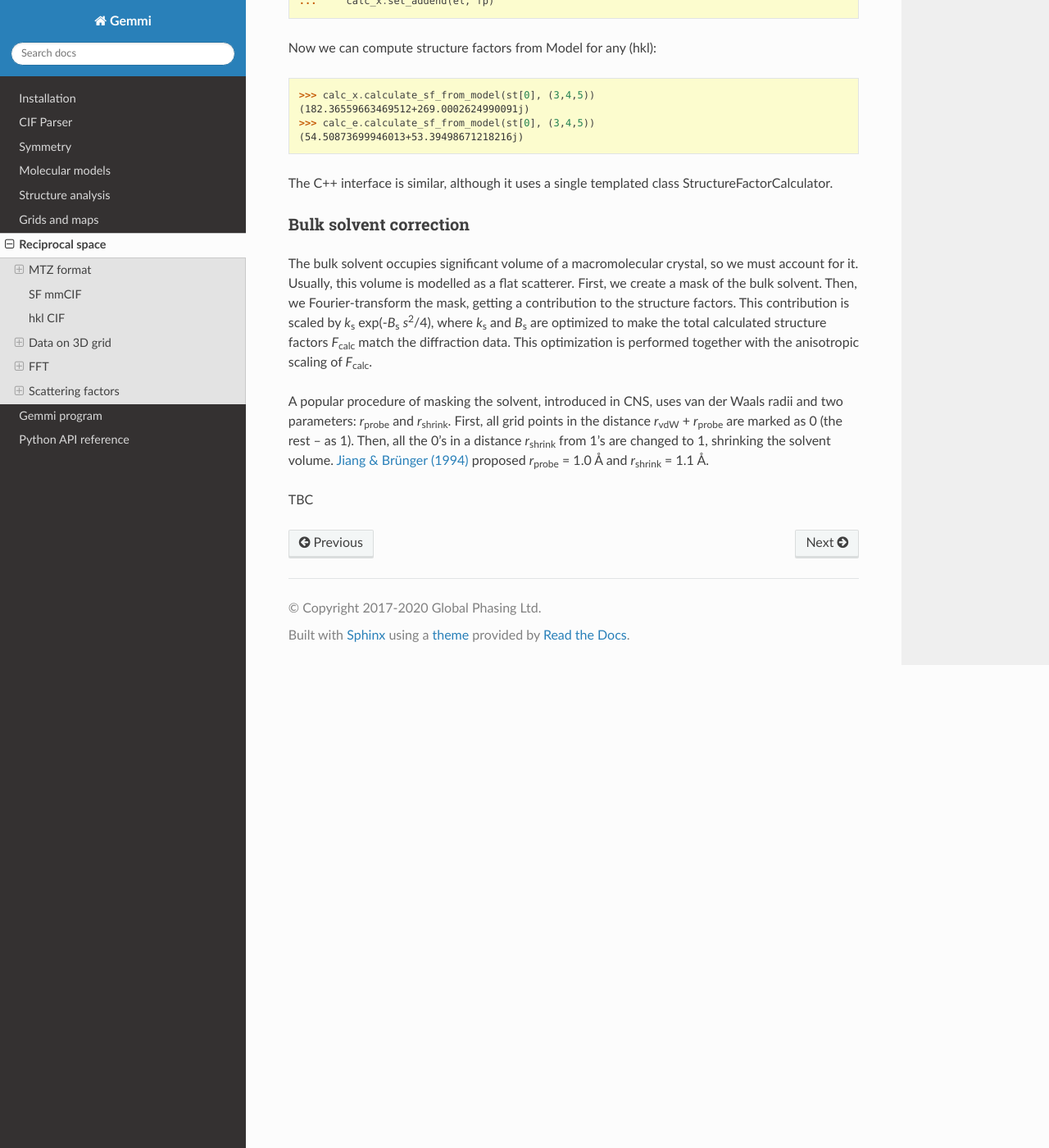
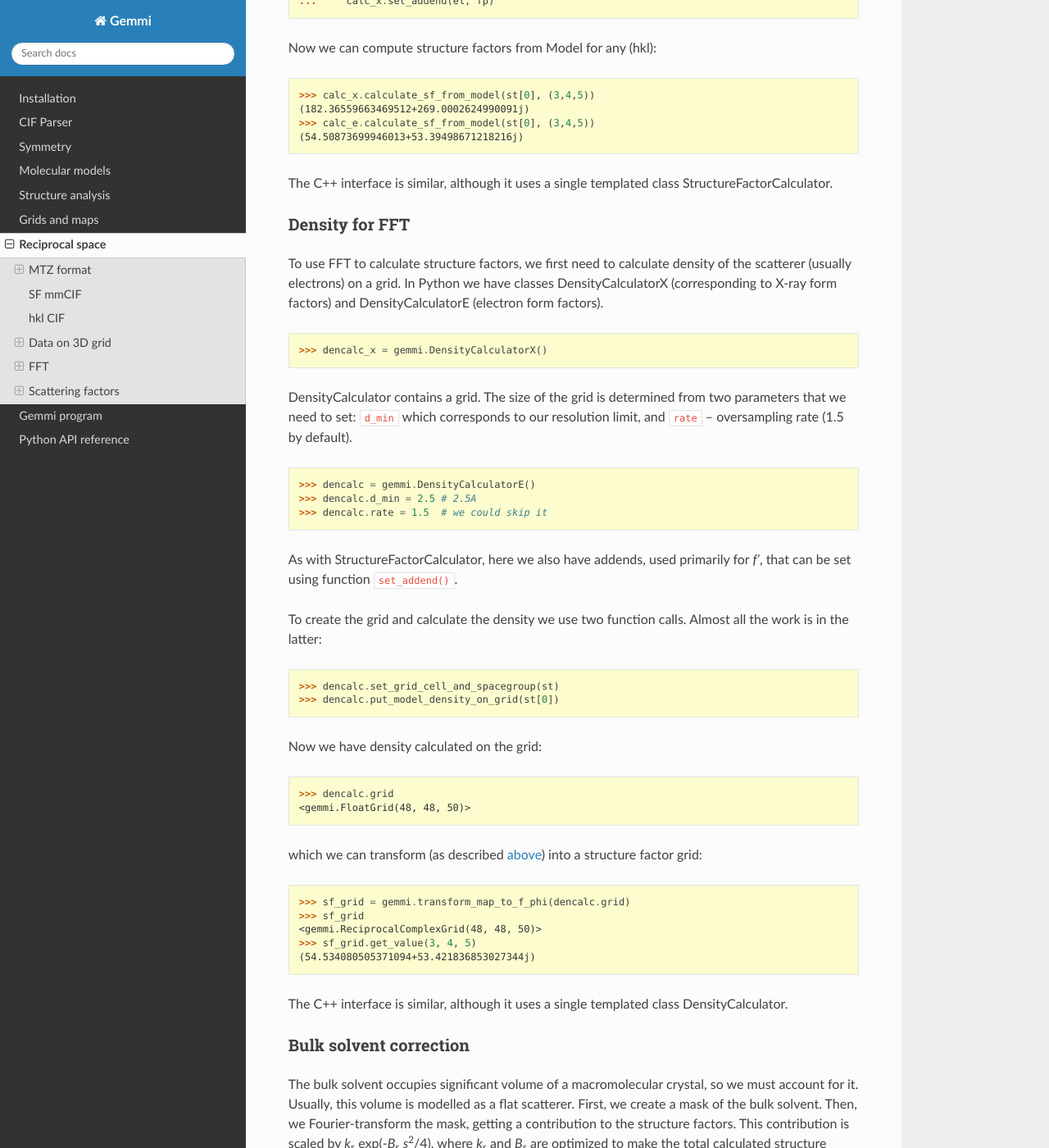
Before and after one commit to project-gemmi/gemmi, a Sphinx documentation site: the page built from docs/hkl.rst, in a window 1280 px wide and 1400 px high, scrolled down 25751 px. Shown: the whole window at 82% size. Built offline with Sphinx 7.4.7 and the Read the Docs theme 2.0.0, drawn with Linux system fonts in a browser that asks for light colours.

Commit message:
python bindings and docs for DensityCalculator

```diff
--- a/docs/hkl.rst
+++ b/docs/hkl.rst
@@ -1074,6 +1074,8 @@ using complex-to-real FFT on a half of the data:
   >>> round(real_map.std(), 5)
   0.66338
 
+.. _fft:
+
 FFT
 ===
 
@@ -1405,6 +1407,61 @@ Now we can compute structure factors from Model for any (hkl):
 The C++ interface is similar, although it uses a single templated class
 StructureFactorCalculator.
 
+Density for FFT
+---------------
+
+To use FFT to calculate structure factors, we first need to calculate
+density of the scatterer (usually electrons) on a grid.
+In Python we have classes DensityCalculatorX (corresponding to X-ray
+form factors) and DensityCalculatorE (electron form factors).
+
+.. doctest::
+
+  >>> dencalc_x = gemmi.DensityCalculatorX()
+
+DensityCalculator contains a grid. The size of the grid is determined
+from two parameters that we need to set: ``d_min`` which corresponds to
+our resolution limit, and ``rate`` -- oversampling rate (1.5 by default).
+
+.. doctest::
+
+  >>> dencalc = gemmi.DensityCalculatorE()
+  >>> dencalc.d_min = 2.5 # 2.5A
+  >>> dencalc.rate = 1.5  # we could skip it
+
+As with StructureFactorCalculator, here we also have addends,
+used primarily for *f'*, that can be set using function ``set_addend()``.
+
+To create the grid and calculate the density we use two function calls.
+Almost all the work is in the latter:
+
+.. doctest::
+
+  >>> dencalc.set_grid_cell_and_spacegroup(st)
+  >>> dencalc.put_model_density_on_grid(st[0])
+
+Now we have density calculated on the grid:
+
+.. doctest::
+
+  >>> dencalc.grid
+  <gemmi.FloatGrid(48, 48, 50)>
+
+which we can transform (as described :ref:`above <fft>`)
+into a structure factor grid:
+
+.. doctest::
+
+  >>> sf_grid = gemmi.transform_map_to_f_phi(dencalc.grid)
+  >>> sf_grid
+  <gemmi.ReciprocalComplexGrid(48, 48, 50)>
+  >>> sf_grid.get_value(3, 4, 5)
+  (54.534080505371094+53.421836853027344j)
+
+The C++ interface is similar, although it uses a single templated class
+DensityCalculator.
+
+
 Bulk solvent correction
 -----------------------
 
```
Also changed, not shown: 1 other file.
